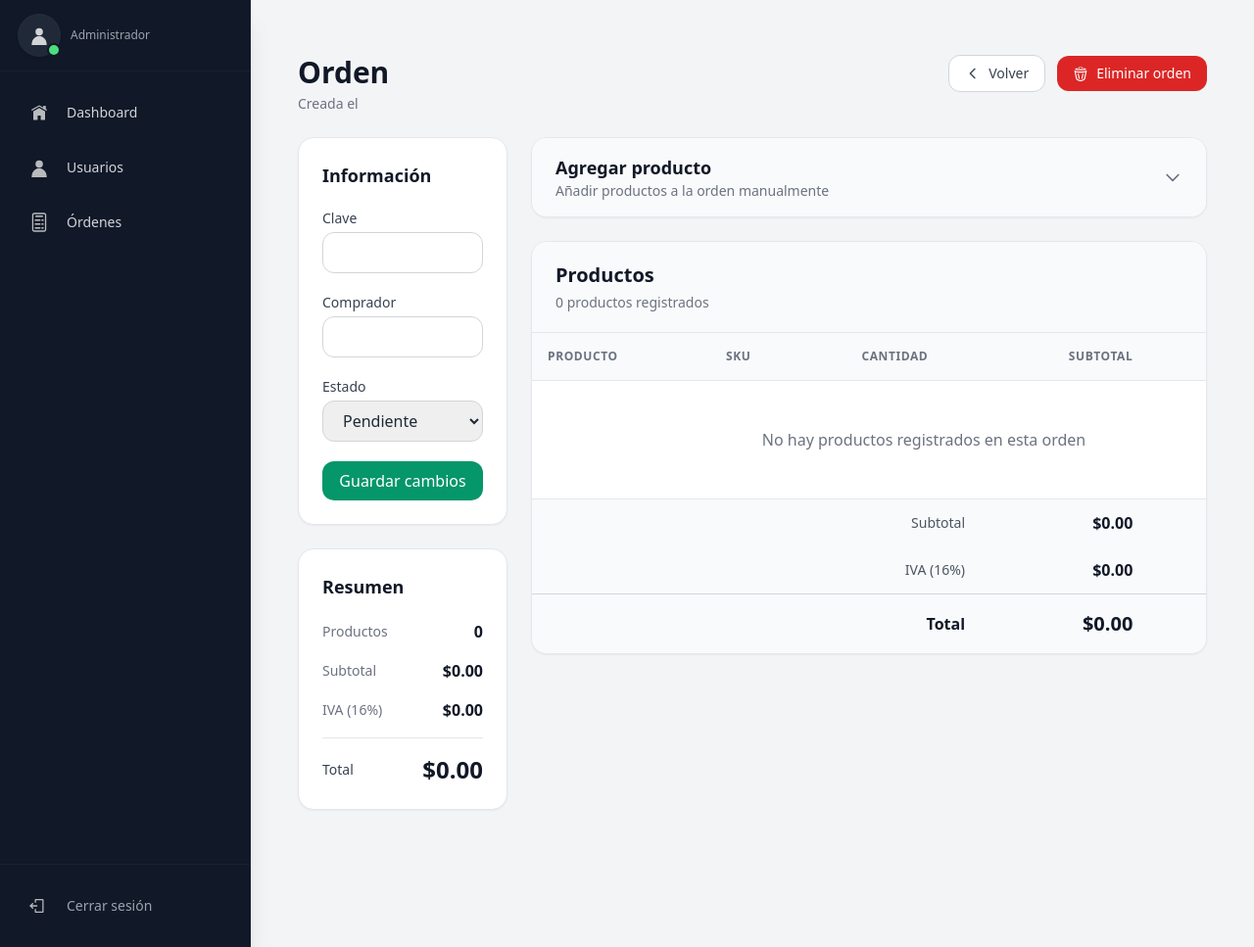
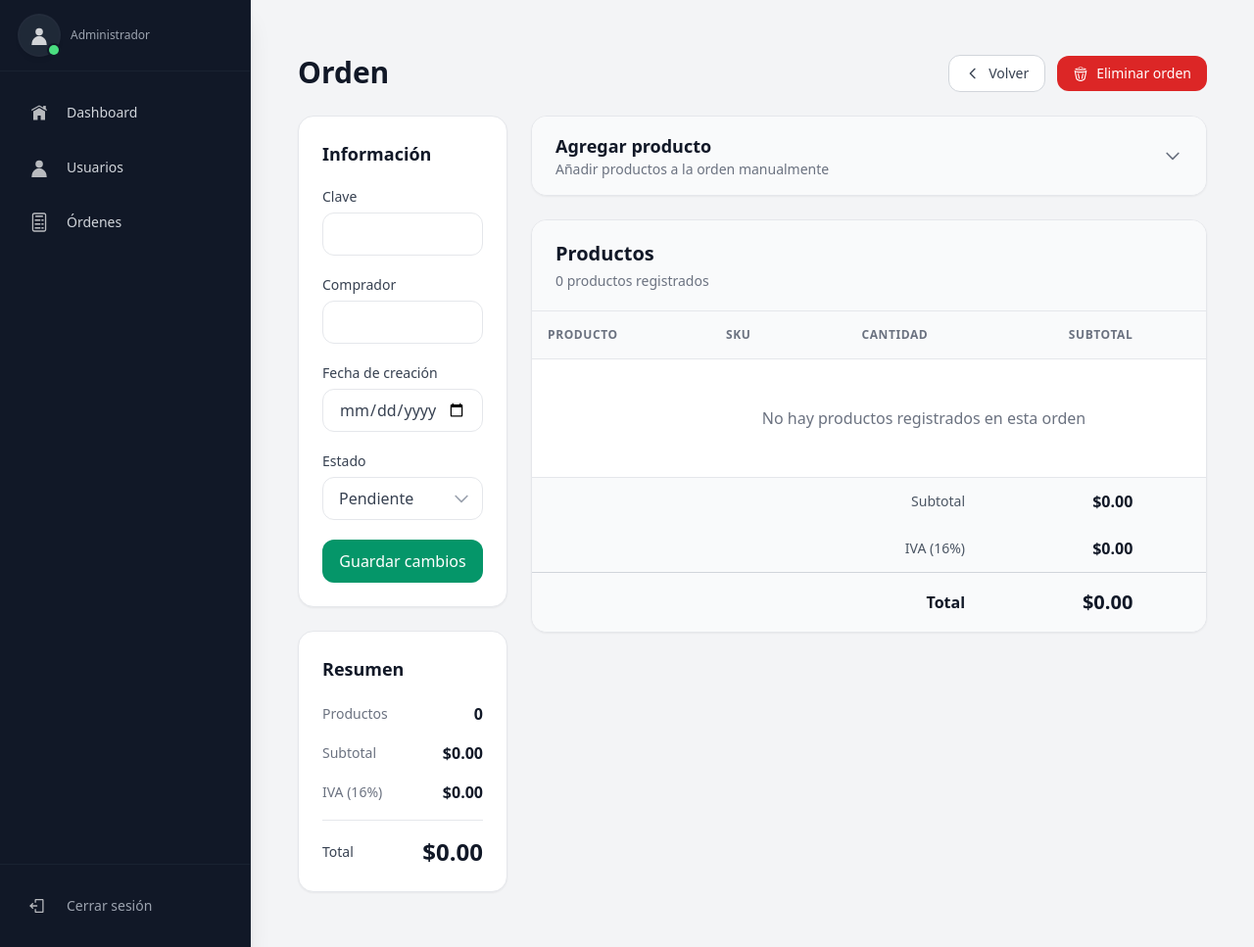
Before and after one commit to FMM28/CostFlow, a Flask app: template app/templates/admin/detalle_orden.html in a window 1280 px wide. Shown: the whole page at 98% size. Run offline with Flask 3, Linux system fonts and the light colour scheme; the template is opened without the code that fills it, so the values that code supplies are empty; parts of the project's set-up code (start-up, migrations or seed data) failed here and were passed over; some libraries are stand-ins or nearby versions.

Commit message:
fecha editable

```diff
--- a/app/models/orden.py
+++ b/app/models/orden.py
@@ -8,7 +8,7 @@ class Orden(BaseModel):
     clave_orden = db.Column(db.String(45), unique=True, nullable=False)
     id_usuario = db.Column(db.Integer, db.ForeignKey("usuario.id_usuario"), nullable=False)
     comprador = db.Column(db.String(150), nullable=False)
-    fecha_creacion = db.Column(db.DateTime, default=db.func.now())
+    fecha_creacion = db.Column(db.Date, default=db.func.now())
     estado = db.Column(db.String(20), default="pendiente")
     subtotal = db.Column(db.Numeric(10, 2), default=0)
     iva = db.Column(db.Numeric(10, 2), default=0)
--- a/app/routes/admin.py
+++ b/app/routes/admin.py
@@ -291,6 +291,7 @@ def orden_update(id_orden):
         "clave_orden": request.form.get("clave_orden", "").strip(),
         "comprador": request.form.get("comprador", "").strip(),
         "estado": request.form.get("estado", "").strip(),
+        "fecha_creacion": request.form.get("fecha_creacion", "").strip(),
     }
 
     orden, error = OrdenService.update(id_orden, data)
--- a/app/templates/admin/detalle_orden.html
+++ b/app/templates/admin/detalle_orden.html
@@ -11,9 +11,6 @@
             <h1 class="text-3xl font-bold text-gray-900">
                 Orden {{ orden.clave_orden }}
             </h1>
-            <p class="mt-1 text-sm text-gray-500">
-                Creada el {{ orden.fecha_creacion.strftime('%d/%m/%Y') }}
-            </p>
         </div>
 
         <div class="flex flex-wrap items-center gap-3">
@@ -72,47 +69,79 @@
                     Información
                 </h2>
 
-                <form method="POST" action="{{ url_for('admin.orden_update', id_orden=orden.id_orden) }}" class="space-y-5">
+                <form method="POST" action="{{ url_for('admin.orden_update', id_orden=orden.id_orden) }}"
+                    class="space-y-5">
                     <input type="hidden" name="csrf_token" value="{{ csrf_token() }}">
 
-                    <div>
-                        <label class="block text-sm font-medium text-gray-700 mb-1">
+                    <div class="space-y-1.5">
+                        <label class="block text-sm font-medium text-gray-700">
                             Clave
                         </label>
-                        <input type="text" name="clave_orden" value="{{ orden.clave_orden }}"
-                            class="w-full px-4 py-2 border border-gray-300 rounded-xl">
+                        <input type="text" name="clave_orden" value="{{ orden.clave_orden }}" class="w-full h-11 px-4 rounded-xl border border-gray-200 bg-white text-gray-700
+                       focus:outline-none focus:ring-2 focus:ring-emerald-500/50
+                       focus:border-emerald-500 transition">
                     </div>
 
-                    <div>
-                        <label class="block text-sm font-medium text-gray-700 mb-1">
+                    <div class="space-y-1.5">
+                        <label class="block text-sm font-medium text-gray-700">
                             Comprador
                         </label>
-                        <input type="text" name="comprador" value="{{ orden.comprador }}"
-                            class="w-full px-4 py-2 border border-gray-300 rounded-xl">
+                        <input type="text" name="comprador" value="{{ orden.comprador }}" class="w-full h-11 px-4 rounded-xl border border-gray-200 bg-white text-gray-700
+                       focus:outline-none focus:ring-2 focus:ring-emerald-500/50
+                       focus:border-emerald-500 transition">
                     </div>
 
-                    <div>
-                        <label class="block text-sm font-medium text-gray-700 mb-1">
+                    <div class="space-y-1.5">
+                        <label class="block text-sm font-medium text-gray-700">
+                            Fecha de creación
+                        </label>
+                        <input type="date" name="fecha_creacion"
+                            value="{{ orden.fecha_creacion.strftime('%Y-%m-%d') if orden.fecha_creacion else '' }}"
+                            class="w-full h-11 px-4 rounded-xl border border-gray-200 bg-white text-gray-700
+                       focus:outline-none focus:ring-2 focus:ring-emerald-500/50
+                       focus:border-emerald-500 transition">
+                    </div>
+
+                    <div class="space-y-1.5">
+                        <label class="block text-sm font-medium text-gray-700">
                             Estado
                         </label>
-                        <select name="estado" class="w-full px-4 py-2 border border-gray-300 rounded-xl">
+
+                        <div class="relative">
+                            <select name="estado" class="w-full h-11 px-4 pr-10 rounded-xl border border-gray-200 bg-white
+                           text-gray-700 appearance-none cursor-pointer
+                           focus:outline-none focus:ring-2 focus:ring-emerald-500/50
+                           focus:border-emerald-500 transition">
+
                                 <option value="pendiente" {% if orden.estado=='pendiente' %}selected{% endif %}>
                                     Pendiente
                                 </option>
+
                                 <option value="aprobada" {% if orden.estado=='aprobada' %}selected{% endif %}>
                                     Aprobada
                                 </option>
+
                                 <option value="completada" {% if orden.estado=='completada' %}selected{% endif %}>
                                     Completada
                                 </option>
+
                                 <option value="cancelada" {% if orden.estado=='cancelada' %}selected{% endif %}>
                                     Cancelada
                                 </option>
                             </select>
+
+                            <div class="pointer-events-none absolute inset-y-0 right-0 flex items-center pr-3">
+                                <svg class="w-5 h-5 text-gray-400" fill="none" stroke="currentColor"
+                                    viewBox="0 0 24 24">
+                                    <path stroke-linecap="round" stroke-linejoin="round" stroke-width="2"
+                                        d="M19 9l-7 7-7-7" />
+                                </svg>
+                            </div>
+                        </div>
                     </div>
 
-                    <button type="submit"
-                        class="w-full px-4 py-2 bg-emerald-600 text-white rounded-xl hover:bg-emerald-700 transition">
+                    <button type="submit" class="w-full px-4 py-2.5 bg-emerald-600 text-white rounded-xl
+                   hover:bg-emerald-700 transition font-medium">
                         Guardar cambios
                     </button>
                 </form>
@@ -189,7 +218,8 @@
 
                 <div id="panel-agregar-producto" class="hidden border-t border-gray-200 bg-gray-50/50">
                     <div class="p-5">
-                        <form method="POST" action="{{ url_for('admin.orden_agregar_detalle', id_orden=orden.id_orden) }}"
+                        <form method="POST"
+                            action="{{ url_for('admin.orden_agregar_detalle', id_orden=orden.id_orden) }}"
                             class="grid grid-cols-1 md:grid-cols-4 gap-4 items-end">
                             <input type="hidden" name="csrf_token" value="{{ csrf_token() }}">
 
@@ -244,19 +274,24 @@
                     <table class="w-full min-w-[800px] divide-y divide-gray-200">
                         <thead class="bg-gray-50">
                             <tr>
-                                <th class="px-4 py-4 text-left text-xs font-semibold text-gray-500 uppercase tracking-wider">
+                                <th
+                                    class="px-4 py-4 text-left text-xs font-semibold text-gray-500 uppercase tracking-wider">
                                     Producto
                                 </th>
-                                <th class="px-4 py-4 text-left text-xs font-semibold text-gray-500 uppercase tracking-wider">
+                                <th
+                                    class="px-4 py-4 text-left text-xs font-semibold text-gray-500 uppercase tracking-wider">
                                     SKU
                                 </th>
-                                <th class="px-4 py-4 text-center text-xs font-semibold text-gray-500 uppercase tracking-wider">
+                                <th
+                                    class="px-4 py-4 text-center text-xs font-semibold text-gray-500 uppercase tracking-wider">
                                     Cantidad
                                 </th>
-                                <th class="px-4 py-4 text-right text-xs font-semibold text-gray-500 uppercase tracking-wider">
+                                <th
+                                    class="px-4 py-4 text-right text-xs font-semibold text-gray-500 uppercase tracking-wider">
                                     Subtotal
                                 </th>
-                                <th class="px-4 py-4 text-right text-xs font-semibold text-gray-500 uppercase tracking-wider">
+                                <th
+                                    class="px-4 py-4 text-right text-xs font-semibold text-gray-500 uppercase tracking-wider">
                                     Acciones
                                 </th>
                             </tr>
@@ -274,9 +309,12 @@
                                             <img src="{{ detalle.url_imagen }}" alt="{{ detalle.producto }}"
                                                 class="w-12 h-12 rounded-lg object-cover border border-gray-200 bg-white">
                                             {% else %}
-                                            <div class="w-12 h-12 rounded-lg border border-gray-200 bg-gray-100 flex items-center justify-center">
-                                                <svg class="w-5 h-5 text-gray-400" fill="none" stroke="currentColor" viewBox="0 0 24 24">
-                                                    <path stroke-linecap="round" stroke-linejoin="round" stroke-width="2"
+                                            <div
+                                                class="w-12 h-12 rounded-lg border border-gray-200 bg-gray-100 flex items-center justify-center">
+                                                <svg class="w-5 h-5 text-gray-400" fill="none" stroke="currentColor"
+                                                    viewBox="0 0 24 24">
+                                                    <path stroke-linecap="round" stroke-linejoin="round"
+                                                        stroke-width="2"
                                                         d="M4 16l4.586-4.586a2 2 0 012.828 0L16 16m-2-2l1.586-1.586a2 2 0 012.828 0L20 14" />
                                                 </svg>
                                             </div>
@@ -290,7 +328,8 @@
                                             </div>
                                             {% if detalle.proveedor %}
                                             <div class="mt-1">
-                                                <span class="text-xs px-2 py-0.5 bg-emerald-50 text-emerald-700 rounded-full">
+                                                <span
+                                                    class="text-xs px-2 py-0.5 bg-emerald-50 text-emerald-700 rounded-full">
                                                     {{ detalle.proveedor.nombre }}
                                                 </span>
                                             </div>
@@ -308,7 +347,8 @@
 
                                 <!-- CANTIDAD -->
                                 <td class="px-4 py-4 text-center">
-                                    <span class="inline-flex items-center justify-center min-w-[40px] h-8 px-2 rounded-lg bg-gray-100 text-gray-800 text-sm font-semibold">
+                                    <span
+                                        class="inline-flex items-center justify-center min-w-[40px] h-8 px-2 rounded-lg bg-gray-100 text-gray-800 text-sm font-semibold">
                                         {{ detalle.cantidad }}
                                     </span>
                                 </td>
@@ -325,20 +365,25 @@
                                     <div class="flex items-center justify-end gap-2">
                                         <a href="{{ url_for('admin.orden_detalle_show', id_detalle=detalle.id_detalle) }}"
                                             class="inline-flex items-center gap-1.5 px-3 py-1.5 text-xs font-medium text-gray-700 bg-white border border-gray-300 rounded-lg hover:bg-gray-100 transition">
-                                            <svg class="w-3.5 h-3.5" fill="none" stroke="currentColor" viewBox="0 0 24 24">
+                                            <svg class="w-3.5 h-3.5" fill="none" stroke="currentColor"
+                                                viewBox="0 0 24 24">
                                                 <path stroke-linecap="round" stroke-linejoin="round" stroke-width="2"
                                                     d="M15 12H9m12 0A9 9 0 113 12a9 9 0 0118 0z" />
                                             </svg>
                                             Detalles
                                         </a>
 
-                                        <form method="POST" action="{{ url_for('admin.orden_delete_detalle', id_detalle=detalle.id_detalle) }}"
+                                        <form method="POST"
+                                            action="{{ url_for('admin.orden_delete_detalle', id_detalle=detalle.id_detalle) }}"
                                             onsubmit="return confirm('¿Eliminar este producto?')">
                                             <input type="hidden" name="csrf_token" value="{{ csrf_token() }}">
                                             <button type="submit"
                                                 class="inline-flex items-center gap-1.5 px-3 py-1.5 text-xs font-medium text-white bg-red-600 rounded-lg hover:bg-red-700 transition">
-                                                <svg class="w-3.5 h-3.5" fill="none" stroke="currentColor" viewBox="0 0 24 24">
-                                                    <path stroke-linecap="round" stroke-linejoin="round" stroke-width="2" d="M19 7l-.867 12.142A2 2 0 0116.138 21H7.862a2 2 0 01-1.995-1.858L5 7m5 4v6m4-6v6m1-10V4a1 1 0 00-1-1h-4a1 1 0 00-1 1v3M4 7h16" />
+                                                <svg class="w-3.5 h-3.5" fill="none" stroke="currentColor"
+                                                    viewBox="0 0 24 24">
+                                                    <path stroke-linecap="round" stroke-linejoin="round"
+                                                        stroke-width="2"
+                                                        d="M19 7l-.867 12.142A2 2 0 0116.138 21H7.862a2 2 0 01-1.995-1.858L5 7m5 4v6m4-6v6m1-10V4a1 1 0 00-1-1h-4a1 1 0 00-1 1v3M4 7h16" />
                                                 </svg>
                                                 Eliminar
                                             </button>
@@ -394,23 +439,21 @@
 </div>
 
 <script>
-    (function() {
+    (function () {
         const toggleButton = document.getElementById('toggle-panel-btn');
         const panel = document.getElementById('panel-agregar-producto');
         const icon = document.getElementById('toggle-icon');
 
         if (toggleButton && panel && icon) {
-            toggleButton.addEventListener('click', function(e) {
+            toggleButton.addEventListener('click', function (e) {
                 e.preventDefault();
 
                 // Toggle del panel
                 if (panel.classList.contains('hidden')) {
                     panel.classList.remove('hidden');
-                    // Rotar flecha hacia abajo (180 grados)
-                    icon.style.transform = 'rotate(90deg)';
+                    icon.style.transform = 'rotate(180deg)';
                 } else {
                     panel.classList.add('hidden');
-                    // Rotar flecha hacia la derecha (0 grados)
                     icon.style.transform = 'rotate(0deg)';
                 }
             });
```
Also changed, not shown: app/services/orden_service.py (+11 -0 lines), migrations/versions/a306fc773a3b_fecha_sin_hora.py (added, +38 -0 lines). Lines whose indentation alone changed are shown as unchanged.
